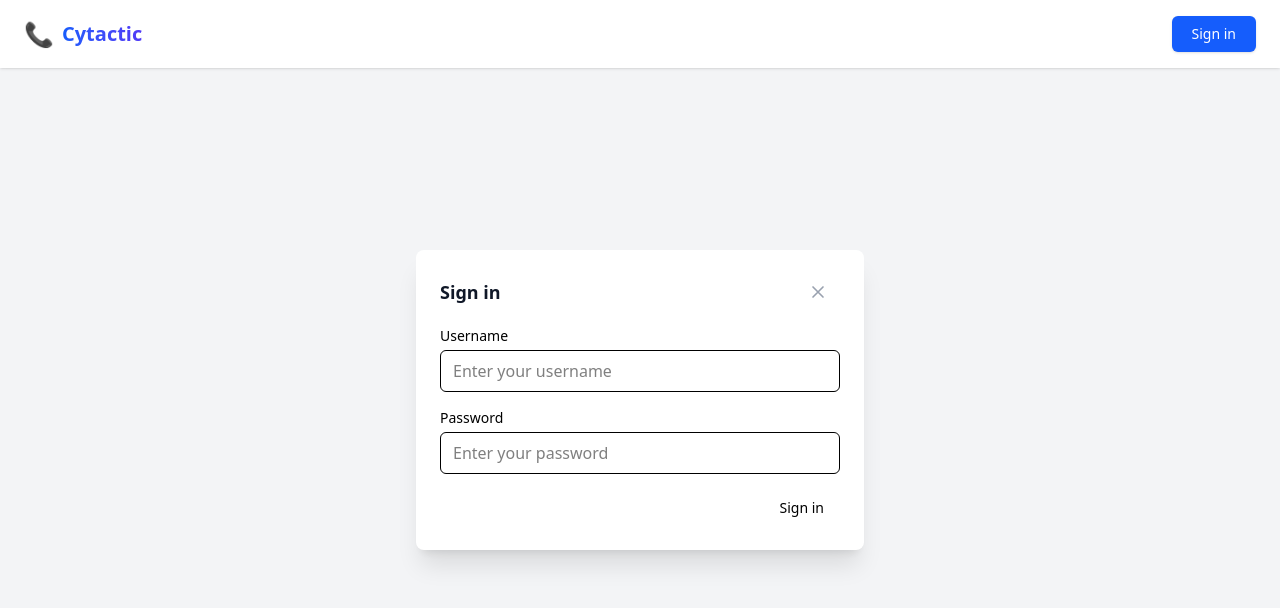
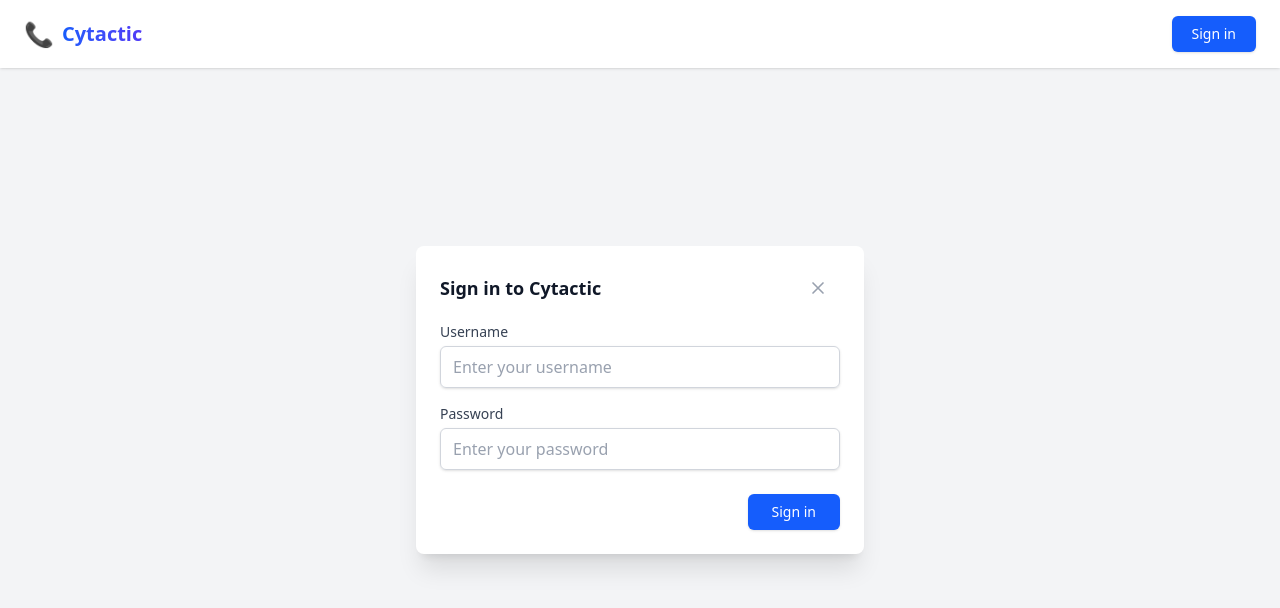
Before and after one commit to TKTamir/call-management-system, a React (Vite) app in the folder apps/client/: page / in a window 1280 px wide. Both pictures are taken after a click on the button "Sign in". Shown: the top 608 px of the page. Built offline with nearby package versions, Linux system fonts and the light colour scheme; no server answers.

Commit message:
Adjust login styling

```diff
--- a/apps/client/src/components/Login/Login.tsx
+++ b/apps/client/src/components/Login/Login.tsx
@@ -22,13 +22,13 @@ const Login: React.FC<LoginProps> = ({ isOpen, onClose }) => {
 
   const handleLogin = async () => {
     if (!username.trim() || !password.trim()) {
-      toast("Username and password are required");
+      toast.error("Username and password are required");
       return;
     }
 
     try {
       await login({ username, password });
-
+      toast.success("Successfully logged in!");
       onClose();
       setUsername("");
       setPassword("");
@@ -47,7 +47,7 @@ const Login: React.FC<LoginProps> = ({ isOpen, onClose }) => {
     <Modal
       isOpen={isOpen}
       onClose={onClose}
-      name="Sign in"
+      name="Sign in to Cytactic"
       inputValue={username}
       onInputChange={(e: ChangeEvent<HTMLInputElement>) =>
         setUsername(e.target.value)
@@ -57,7 +57,10 @@ const Login: React.FC<LoginProps> = ({ isOpen, onClose }) => {
     >
       <div className="space-y-4">
         <div>
-          <label htmlFor="username" className="block text-sm font-medium mb-1">
+          <label
+            htmlFor="username"
+            className="mb-1 block text-sm font-medium text-gray-700"
+          >
             Username
           </label>
           <input
@@ -67,13 +70,16 @@ const Login: React.FC<LoginProps> = ({ isOpen, onClose }) => {
             onChange={(e) => setUsername(e.target.value)}
             onKeyDown={handleKeyPress}
             disabled={isLoading}
-            className="w-full border rounded-md px-3 py-2 disabled:opacity-50"
+            className="w-full rounded-md border border-gray-300 px-3 py-2 shadow-sm transition-all duration-200 placeholder:text-gray-400 focus:border-blue-400 focus:outline-none focus:ring-2 focus:ring-blue-400 focus:ring-opacity-20 disabled:cursor-not-allowed disabled:opacity-50"
             placeholder="Enter your username"
           />
         </div>
 
         <div>
-          <label htmlFor="password" className="block text-sm font-medium mb-1">
+          <label
+            htmlFor="password"
+            className="mb-1 block text-sm font-medium text-gray-700"
+          >
             Password
           </label>
           <input
@@ -83,16 +89,16 @@ const Login: React.FC<LoginProps> = ({ isOpen, onClose }) => {
             onChange={(e) => setPassword(e.target.value)}
             onKeyDown={handleKeyPress}
             disabled={isLoading}
-            className="w-full border rounded-md px-3 py-2 disabled:opacity-50"
+            className="w-full rounded-md border border-gray-300 px-3 py-2 shadow-sm transition-all duration-200 placeholder:text-gray-400 focus:border-blue-400 focus:outline-none focus:ring-2 focus:ring-blue-400 focus:ring-opacity-20 disabled:cursor-not-allowed disabled:opacity-50"
             placeholder="Enter your password"
           />
         </div>
 
-        <div className="flex justify-end">
+        <div className="flex justify-end pt-2">
           <Button
             buttonText={isLoading ? "Signing in..." : "Sign in"}
             onClick={handleLogin}
-            className="px-4"
+            className="bg-blue-600 px-6 text-white shadow-sm hover:bg-blue-700 active:bg-blue-800"
             disabled={isLoading}
           />
         </div>
```
